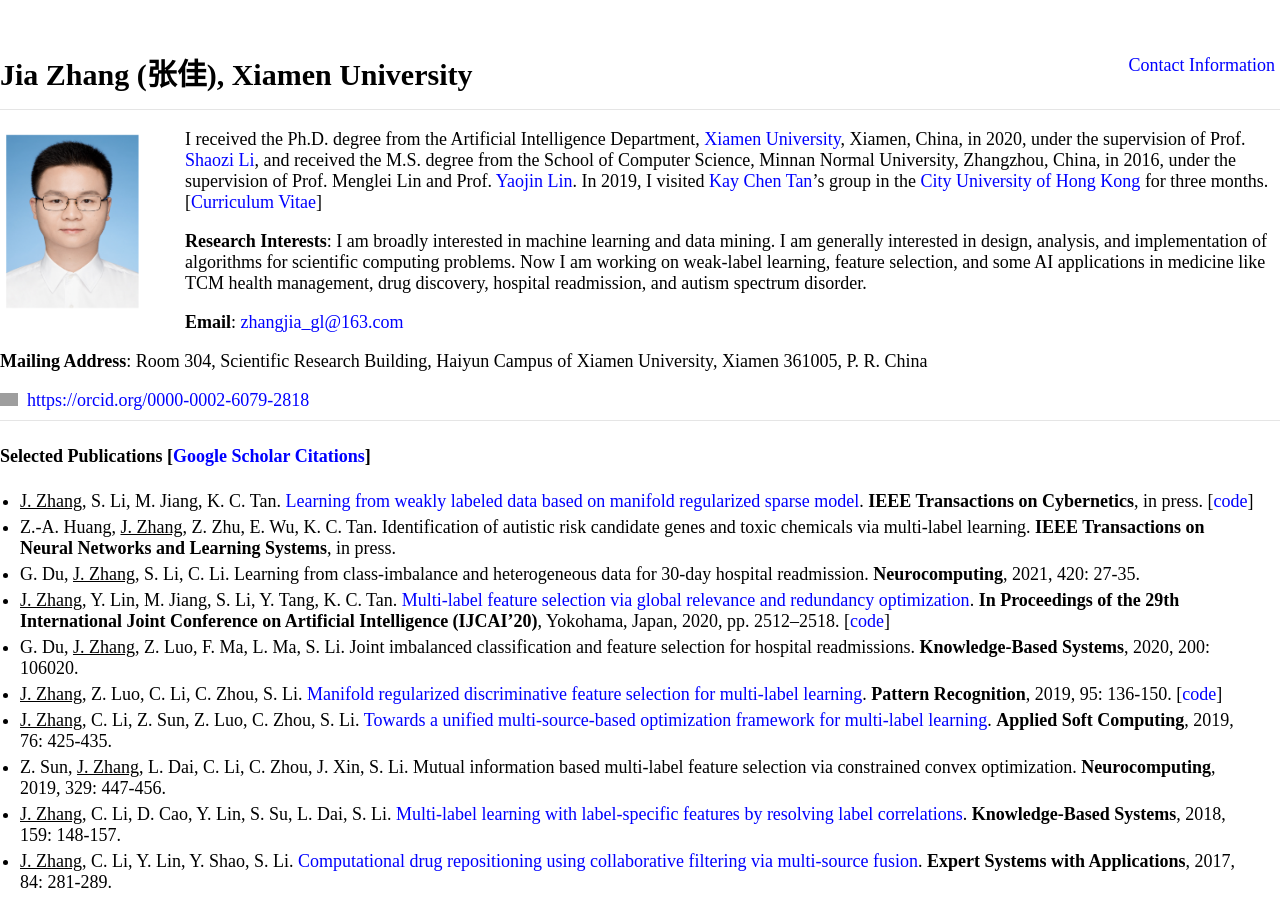
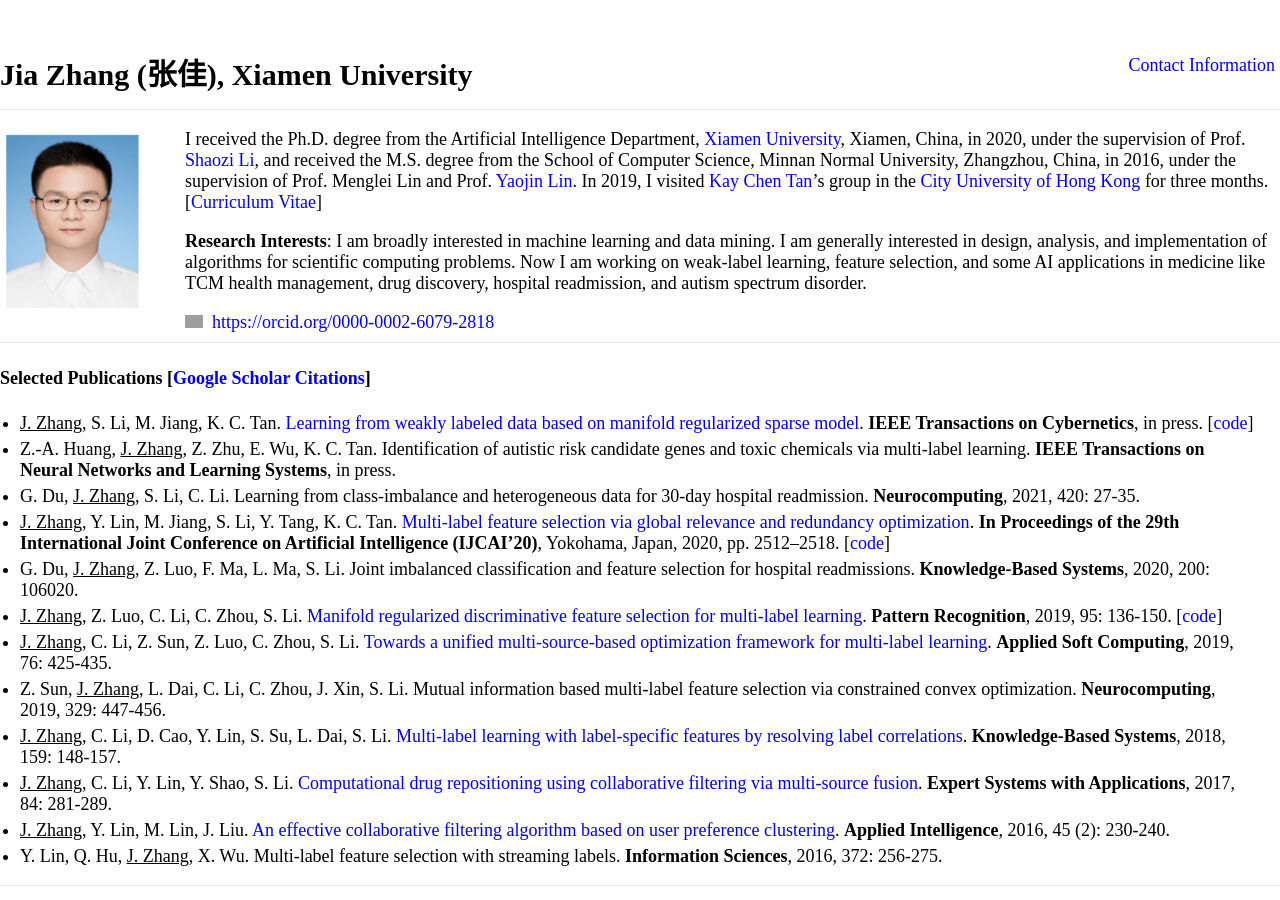
Before and after one commit to jiazhang-ml/jiazhang-ml.github.io, a Jekyll site: the page built from index.md, in a window 1280 px wide and 900 px high. Built offline with Jekyll 4.4.1, drawn with Linux system fonts in a browser that asks for light colours; grey boxes are pictures that could not be loaded.

Commit message:
Update index.md

```diff
--- a/index.md
+++ b/index.md
@@ -8,10 +8,6 @@ layout: default
 I received the Ph.D. degree from the Artificial Intelligence Department, [Xiamen University](https://www.xmu.edu.cn/), Xiamen, China, in 2020, under the supervision of Prof. [Shaozi Li](https://imt.xmu.edu.cn/szdw/js.htm), and received the M.S. degree from the School of Computer Science, Minnan Normal University, Zhangzhou, China, in 2016, under the supervision of Prof. Menglei Lin and Prof. [Yaojin Lin](http://cs.mnnu.edu.cn/info/1070/1225.htm). In 2019, I visited [Kay Chen Tan](http://www.cityu.edu.hk/stfprofile/kaytan.htm)'s group in the [City University of Hong Kong](https://www.cityu.edu.hk/) for three months. [[Curriculum Vitae](resume.pdf)]
 
 **Research Interests**: I am broadly interested in machine learning and data mining. I am generally interested in design, analysis, and implementation of algorithms for scientific computing problems. Now I am working on weak-label learning, feature selection, and some AI applications in medicine like TCM health management, drug discovery, hospital readmission, and autism spectrum disorder.
-
-**Email**: [zhangjia_gl@163.com](mailto:zhangjia_gl@163.com)
-
-**Mailing Address**: Room 304, Scientific Research Building, Haiyun Campus of Xiamen University, Xiamen 361005, P. R. China
 
 <div itemscope itemtype="https://schema.org/Person"><a itemprop="sameAs" content="https://orcid.org/0000-0002-6079-2818" href="https://orcid.org/0000-0002-6079-2818" target="orcid.widget" rel="me noopener noreferrer" style="vertical-align:top;"><img src="https://orcid.org/sites/default/files/images/orcid_16x16.png" style="width:1em;margin-right:.5em;" alt="ORCID iD icon">https://orcid.org/0000-0002-6079-2818</a></div>
 
```
